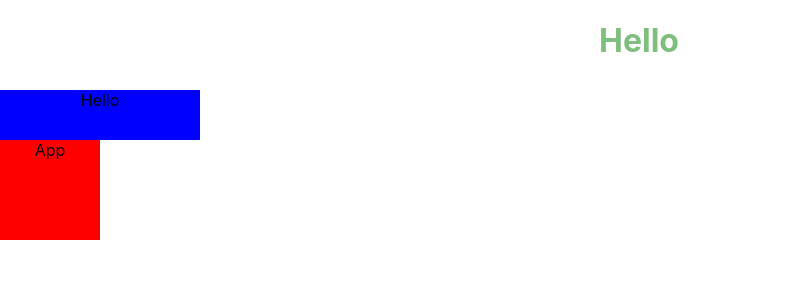
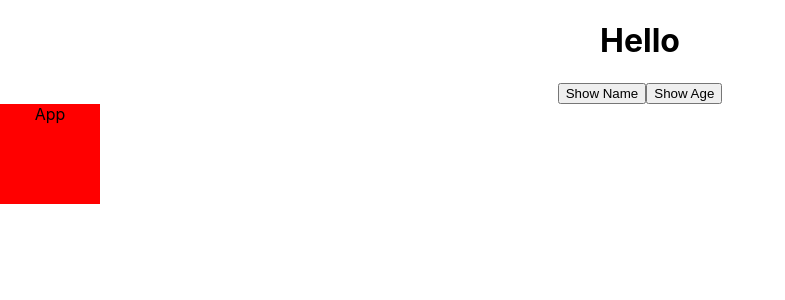
Before and after one commit to alexYooDev/ReactJsPractice, a React (Create React App) app in the folder vocalist/: page / in a window 1280 px wide. Shown: the top 300 px of the page, without its empty margins (0-785 px from the left). Built offline with nearby package versions, Linux system fonts and the light colour scheme.

Commit message:
onClick attr receives functions to handle event

```diff
--- a/vocalist/src/component/Hello.js
+++ b/vocalist/src/component/Hello.js
@@ -1,33 +1,22 @@
-import styles from './Hello.module.css';
-
-// const Hello = () => {
-//   <p>Hello</p>;
-// };
-{
-  /* jsx는 하나의 태그만 만들 수 있기 때문에, 복수의 태그를 전해주려면 한 태그로 묶어야 함 */
-}
-{
-  /*
-  css 적용 1: JSX 태그 안에 인라인으로 작성한다. (특별한 경우가 아니면 사용 X)
-
-*/
-}
 export default function Hello() {
+  const showName = () => {
+    const name = 'Alexander';
+    console.log(name);
+  };
+  const showAge = () => {
+    const age = 26;
+    console.log(age);
+  };
   return (
     <>
-      <h1
-        style={{
-          color: 'green',
-          borderRight: '2px solid white',
-          marginBottom: '30px',
-          opacity: 0.5,
-        }}
-      >
-        Hello
-      </h1>
-      {/* 파일명을 달리 해서 구분을 해도 같은 ClassName이면 속성이 over-rel-ing 됨
-      컴포넌트의 head 부분에 들어가기 때문에 모든 컴포넌트에 영향을 미친다. => 이름.module.css로 해야 분리 */}
-      <div className={styles.box}>Hello</div>
+      <h1>Hello</h1>
+      {/* 이름 콘솔 창에 출력 */}
+      <button onClick={showName}>Show Name</button>
+      {/* 나이 콘솔 창에 출력 */}
+      <button onClick={showAge}>Show Age</button>
     </>
   );
 }
+{
+  /* React에서 이벤트를 걸려면 미리 함수를 만들어 전달하는 방법이 있다. */
+}
```
